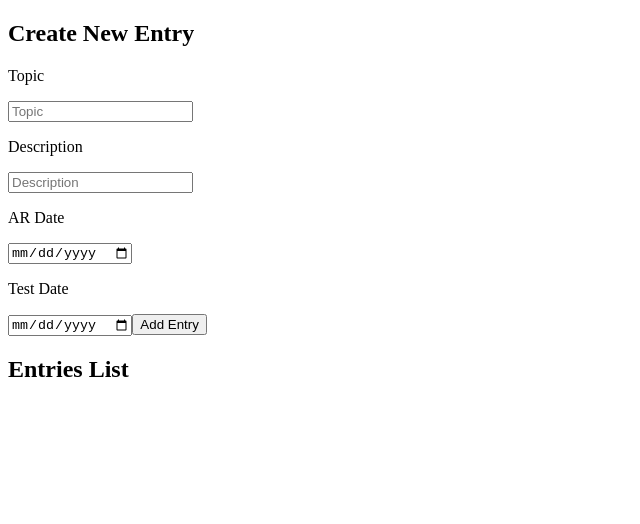
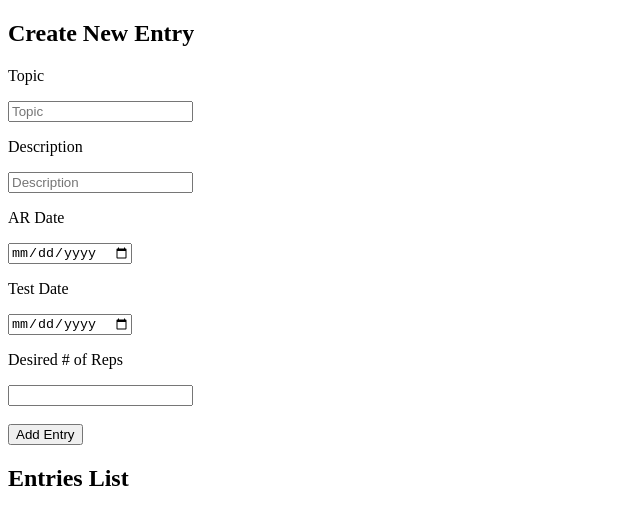
Before and after one commit to nzdable/spaced-repetition-app, a React (Create React App) app in the folder app/: page / in a window 1280 px wide. Shown: the top 524 px of the page, without its empty margins (0-640 px from the left). Built offline with nearby package versions, Linux system fonts and the light colour scheme.

Commit message:
feat: added desired number of reps

```diff
--- a/app/src/components/CreateEntry.js
+++ b/app/src/components/CreateEntry.js
@@ -5,21 +5,24 @@ function CreateEntry({ addEntry }) {
   const [description, setDescription] = useState("");
   const [activeRecallDate, setactiveRecallDate] = useState("");
   const [testDate, setTestDate] = useState("");
+  const [reps, setReps] = useState("");
 
   const handleSubmit = (e) => {
     e.preventDefault();
-    if (topic && description && activeRecallDate) {
+    if (topic && description && activeRecallDate && testDate && reps) {
       addEntry({
         id: Date.now(),
         topic,
         description,
         activeRecallDate,
         testDate,
+        reps,
       });
       setTopic("");
       setDescription("");
       setactiveRecallDate("");
       setTestDate("");
+      setReps("");
     }
   };
 
@@ -57,6 +60,15 @@ function CreateEntry({ addEntry }) {
           onChange={(e) => setTestDate(e.target.value)}
           required
         />
+        <p>Desired # of Reps</p>
+        <input
+          type="number"
+          value={reps}
+          onChange={(e) => setReps(e.target.value)}
+          required
+        />
+        <br></br>
+        <br></br>
         <button type="submit">Add Entry</button>
       </form>
     </div>
--- a/app/src/components/EditEntry.js
+++ b/app/src/components/EditEntry.js
@@ -8,17 +8,26 @@ function EditEntry({ entry, updateEntry, cancelEdit }) {
     entry.activeRecallDate || ""
   );
   const [testDate, setTestDate] = useState(entry.testDate || "");
+  const [reps, setReps] = useState(entry.reps || "");
 
   useEffect(() => {
     setTopic(entry.topic);
     setDescription(entry.description);
     setactiveRecallDate(entry.activeRecallDate || "");
     setTestDate(entry.testDate);
+    setReps(entry.reps);
   }, [entry]);
 
   const handleSubmit = (e) => {
     e.preventDefault();
-    updateEntry({ ...entry, topic, description, activeRecallDate, testDate });
+    updateEntry({
+      ...entry,
+      topic,
+      description,
+      activeRecallDate,
+      testDate,
+      reps,
+    });
   };
 
   return (
@@ -48,6 +57,12 @@ function EditEntry({ entry, updateEntry, cancelEdit }) {
           onChange={(e) => setTestDate(e.target.value)}
           required
         />
+        <input
+          type="number"
+          value={reps}
+          onChange={(e) => setReps(e.target.value)}
+          required
+        />
         <button type="submit">Update</button>
       </form>
       <button onClick={cancelEdit}>Cancel</button>
--- a/app/src/components/EntryList.js
+++ b/app/src/components/EntryList.js
@@ -12,6 +12,7 @@ function EntryList({ entries, deleteEntry, editEntry }) {
             <p>{entry.description}</p>
             <p>{entry.activeRecallDate}</p>
             <p>{entry.testDate}</p>
+            <p>{entry.reps}</p>
             <button onClick={() => editEntry(entry)}>Edit</button>
             <button onClick={() => deleteEntry(entry.id)}>Delete</button>
           </li>
```
